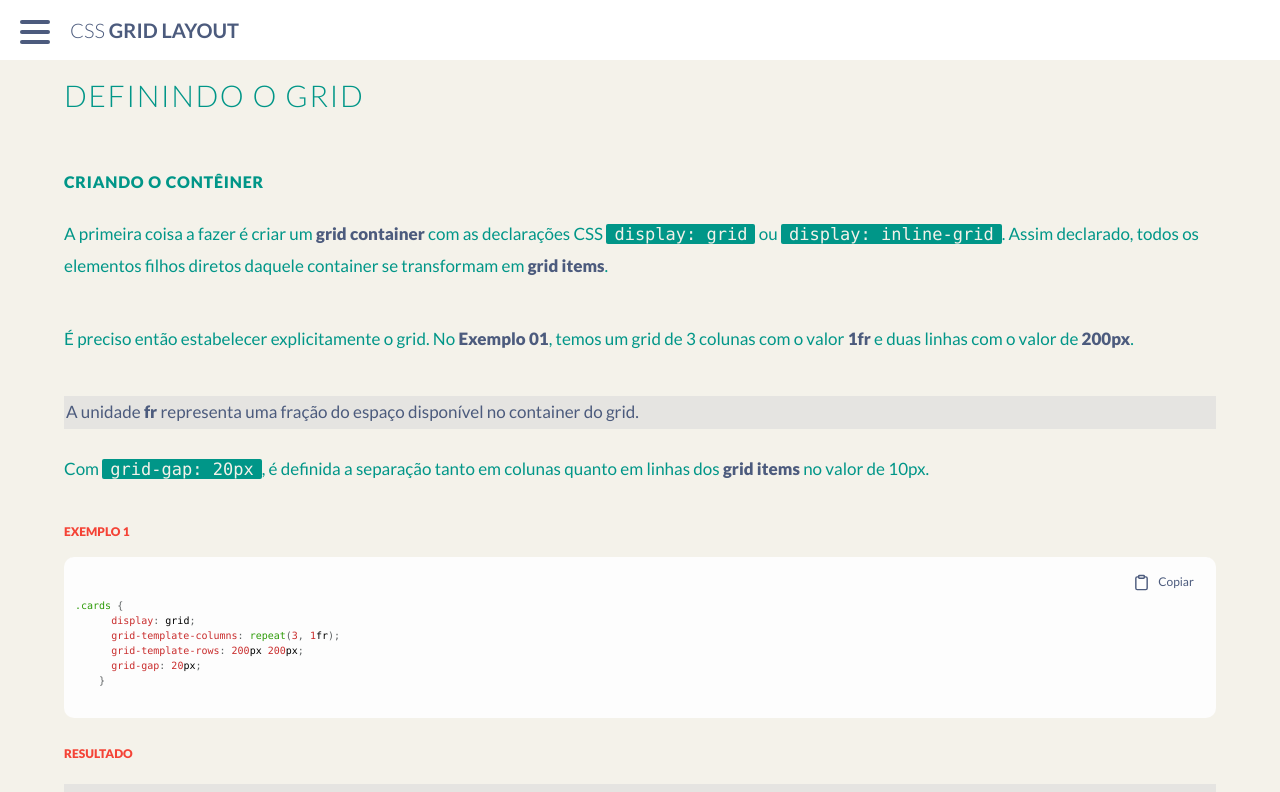
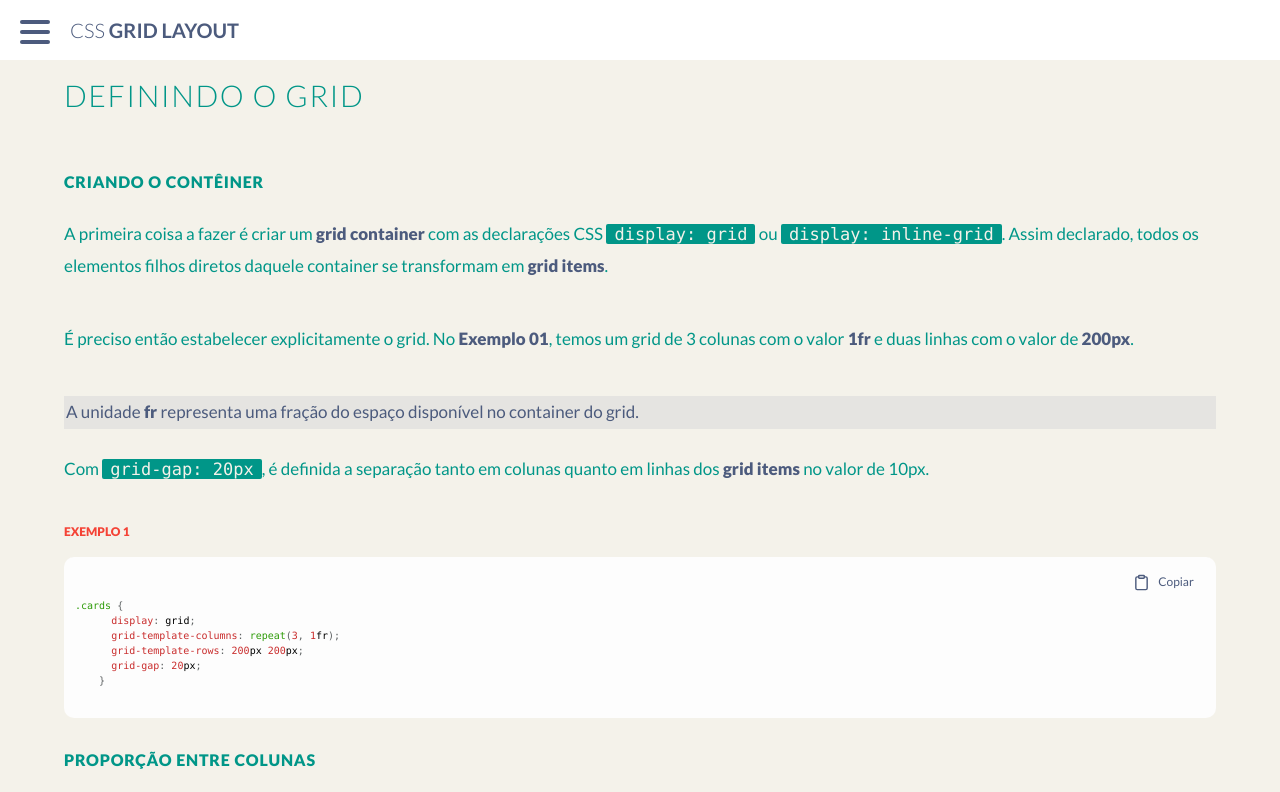
Before and after one commit to severidade/grid_css, a React (Create React App) app: page /make_grid in a window 1280 px wide. Shown: the top 792 px of the page. Built offline with nearby package versions, Linux system fonts and the light colour scheme; a web font is replaced by a local one.

Commit message:
refactor:

```diff
--- a/src/components/GridExamples/GridExamples.jsx
+++ b/src/components/GridExamples/GridExamples.jsx
@@ -47,24 +47,30 @@ export default function GridExamples({ gridData }) {
 
         return (
           <div className="example" key={exampleKey}>
-            {example.Title &&
+            {example.Title && (
               <h4 className="example_title">{example.Title}</h4>
-            }
+            )}
             <div className="example_description">{parse(example.Description)}</div>
+            {example.Code && (
               <div className="example_code">
                 <h5>Exemplo {exampleKey}</h5>
                 <div className="header_highlighter">
-                {!isSuccess && <button className="copy_button" onClick={() => handleCopy(exampleKey)}>Copiar</button>}
+                  {!isSuccess && (
+                    <button className="copy_button" onClick={() => handleCopy(exampleKey)}>
+                      Copiar
+                    </button>
+                  )}
                   {isSuccess && <div className="copied">Copiado!</div>}
                 </div>
                 <SyntaxHighlighter language="css" style={coy}>
                   {example.Code}
                 </SyntaxHighlighter>
               </div>
+            )}
+            {example.numberOfItems > 0 && (
               <div className="resultado">
                 <h5>Resultado</h5>
                 <div className={`exemplo_${exampleKey} ${example.Resize ? "resize" : ""}`} key={exampleKey}>
-
                   {Array.from(Array(numberOfItems).keys()).map((itemIndex) => (
                     <div className={`item item-0${itemIndex + 1}`} key={itemIndex}>
                       <p>{itemIndex + 1}</p>
@@ -72,6 +78,7 @@ export default function GridExamples({ gridData }) {
                   ))}
                 </div>
               </div>
+            )}
           </div>
         );
       })}
```
Lines whose indentation alone changed are shown as unchanged.
